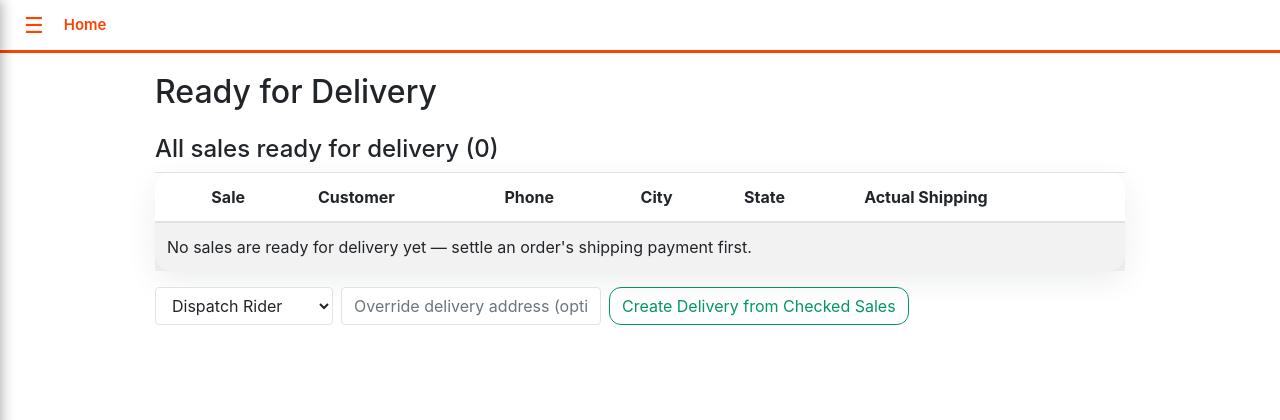
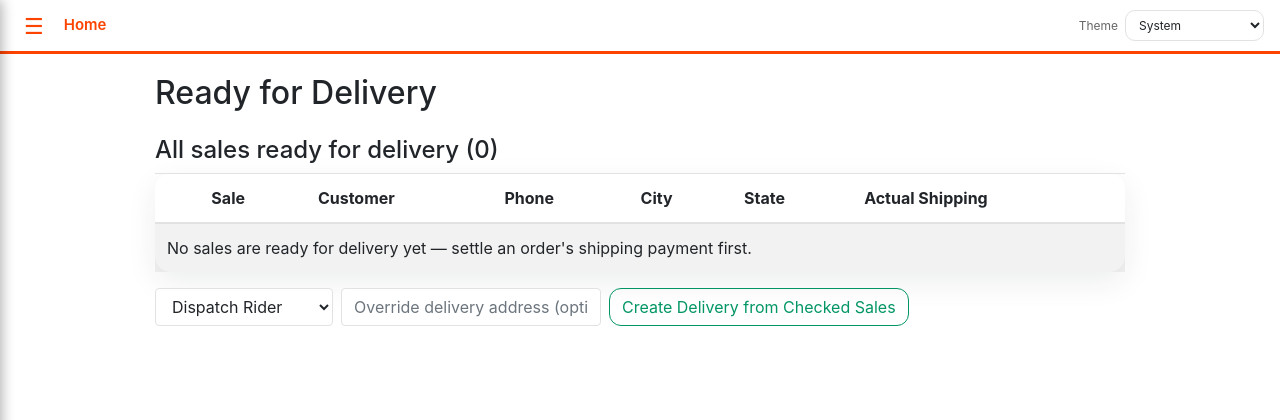
Before and after one commit to guylikesweet/Oma-db, a Flask app: page /delivery/ready in a window 1280 px wide. Shown: the top 420 px of the page. Run offline with Flask 3, Linux system fonts and the light colour scheme; the visitor is signed in with stand-in values (Sample User, id 1); data that the repository does not hold is empty; some libraries are stand-ins or nearby versions.

Commit message:
Sync Stage 3-5 foundation into main-ready branch

```diff
--- a/app/templates/base_standalone.html
+++ b/app/templates/base_standalone.html
@@ -44,6 +44,15 @@
   <div class="topbar">
     <button id="navToggle" aria-label="Open menu">&#9776;</button>
     <a class="home-link" href="{{ url_for('classic_home') }}">Home</a>
+    <div class="oma-theme-control" title="Appearance">
+      <label for="omaThemePreference">Theme</label>
+      <select id="omaThemePreference" class="oma-theme-select" aria-label="Theme preference">
+        <option value="system">System</option>
+        <option value="sunset">Sunset to sunrise</option>
+        <option value="light">Light</option>
+        <option value="dark">Dark</option>
+      </select>
+    </div>
   </div>
 
   <div id="navBackdrop"></div>
```
